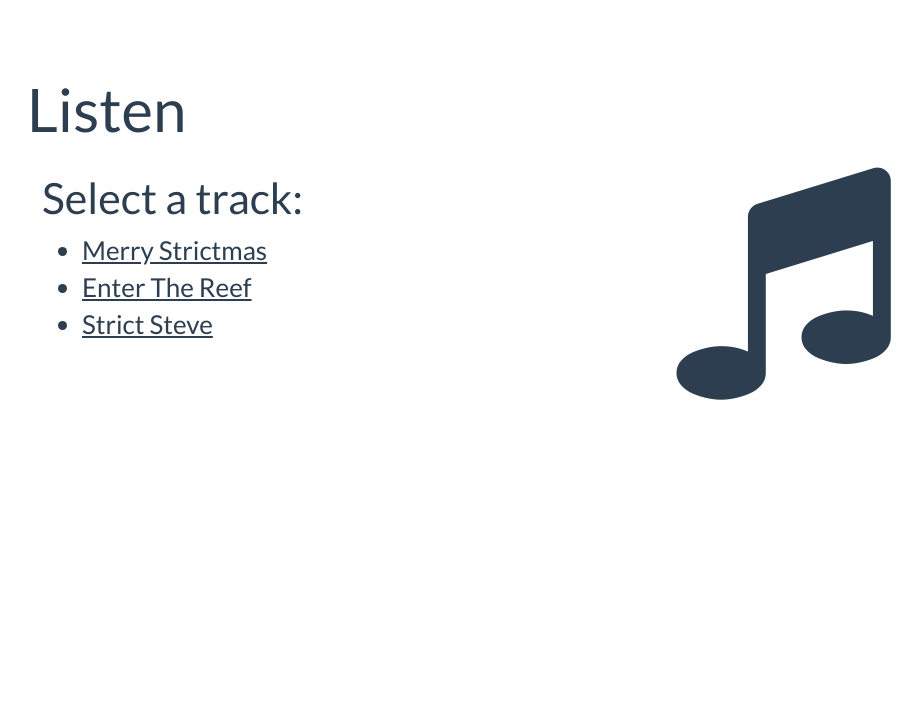
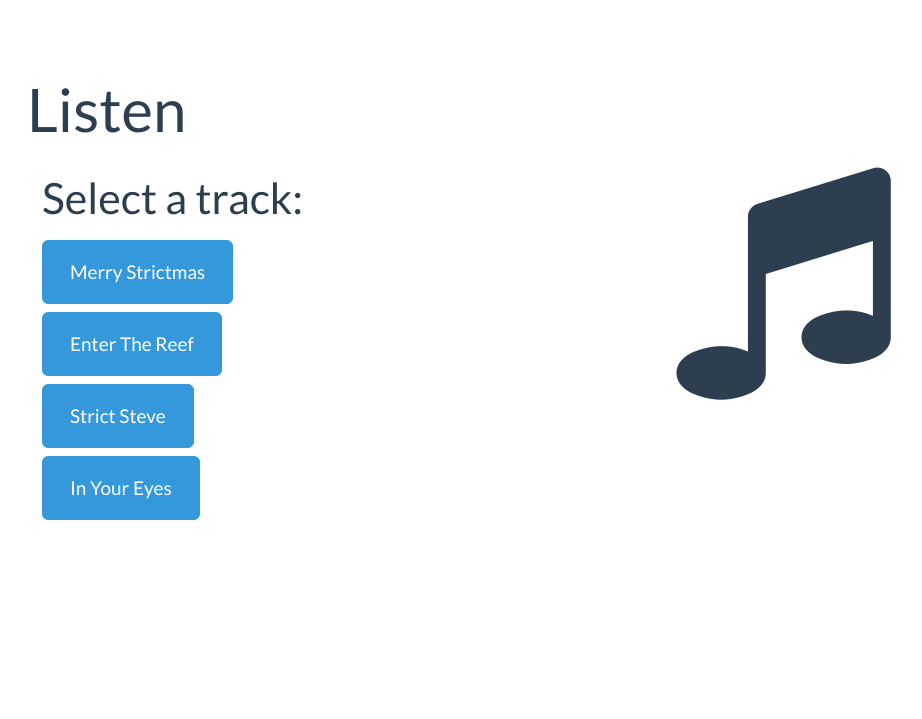
Before and after one commit to parasm/FBLA-2014, a Flask app: page / in a window 1280 px wide. Shown: the part 1609-2328 px from the top of the page, without its empty margins (28-950 px from the left). Run offline with Flask 2, Linux system fonts and the light colour scheme; some libraries are stand-ins or nearby versions.

Commit message:
buttons for music player

```diff
--- a/static/custom.css
+++ b/static/custom.css
@@ -63,7 +63,6 @@ h1.reef {
 .track-pick h2{
 	font-size: 43px;
 }
-.track-pick li{
-	font-size: 26px;
-	text-decoration: underline;
+.track-pick button{
+	margin-top: 2%;
 }
--- a/templates/index.html
+++ b/templates/index.html
@@ -21,11 +21,10 @@
 		<h1 class="header">Listen</h1>
 		<div class="col-lg-6 track-pick">
 			<h2>Select a track:</h2>
-			<ul>
-				<li onclick="track1()">Merry Strictmas</li>
-				<li onclick="track2()">Enter The Reef</li>
-				<li onclick="track3()">Strict Steve</li>
-			</ul>
+			<button class="btn btn-lg btn-info" onclick="track1()">Merry Strictmas</button><br>
+			<button class="btn btn-lg btn-info" onclick="track2()">Enter The Reef</button><br>
+			<button class="btn btn-lg btn-info" onclick="track3()">Strict Steve</button><br>
+			<button class="btn btn-lg btn-info" onclick="track4()">In Your Eyes</button><br>
 		</div>
 		<div class="col-lg-6 current">
 			<i class="fa fa-music"></i>
@@ -83,5 +82,9 @@
 		$('.current').remove();
 		$('#listen').append('<div class="col-lg-6 current"><iframe width="100%" height="450" scrolling="no" frameborder="no" src="https://w.soundcloud.com/player/?url=https%3A//api.soundcloud.com/tracks/122254903&amp;auto_play=false&amp;hide_related=false&amp;visual=true"></iframe></div>')
 	}
+	function track4(){
+		$('.current').remove();
+		$('#listen').append('<div class="col-lg-6 current"><iframe width="100%" height="450" scrolling="no" frameborder="no" src="https://w.soundcloud.com/player/?url=https%3A//api.soundcloud.com/tracks/109633032&amp;auto_play=false&amp;hide_related=false&amp;visual=true"></iframe></div>')
+	}
 </script>
 {% endblock %}
```
